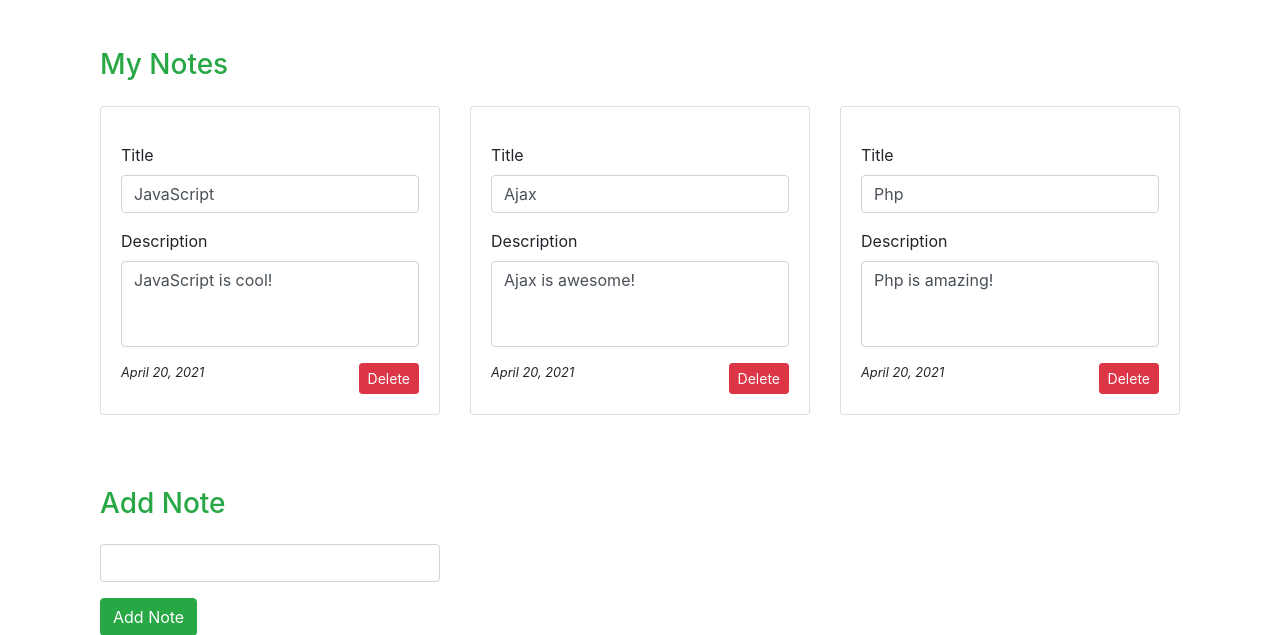
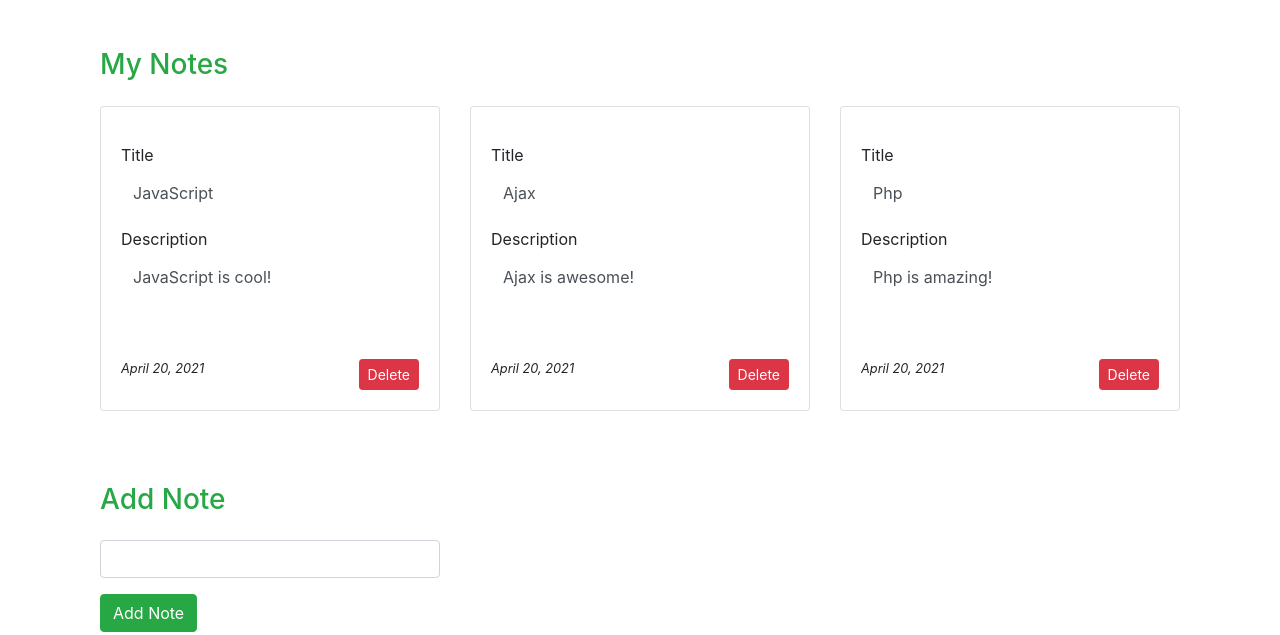
Before and after one commit to JovicAbengona/v88_Ajax_Notes, a CodeIgniter app: page /Ajax/ in a window 1280 px wide. Shown: the part 56-691 px from the top of the page. Run offline with CodeIgniter, Linux system fonts and the light colour scheme; data comes from the database, SQL or seed files in the repository; some libraries are stand-ins or nearby versions.

Commit message:
updated UI

```diff
--- a/application/views/index.php
+++ b/application/views/index.php
@@ -10,6 +10,10 @@
         <style>
             .no-resize{
                 resize: none;
+            }
+
+            #notes .form-control {
+                border: 0;
             }
         </style>
         <title>Ajax | Notes</title>
```
